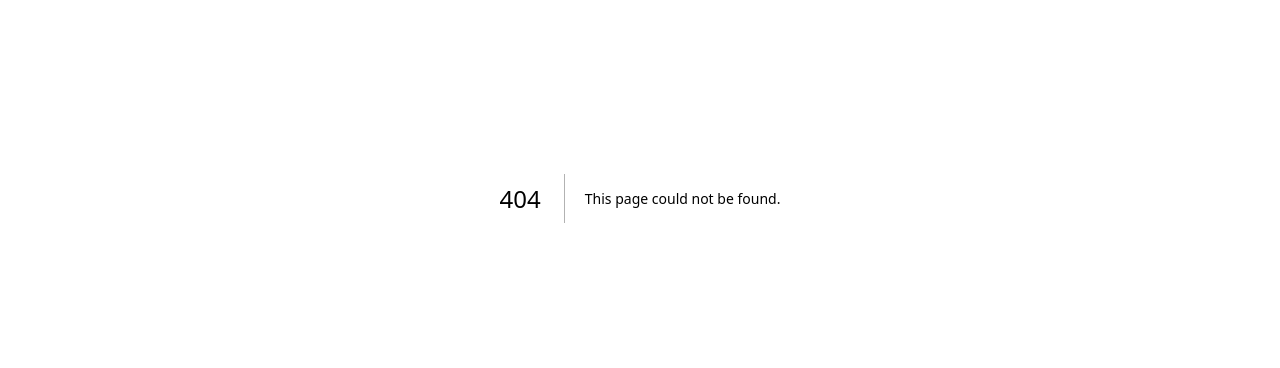
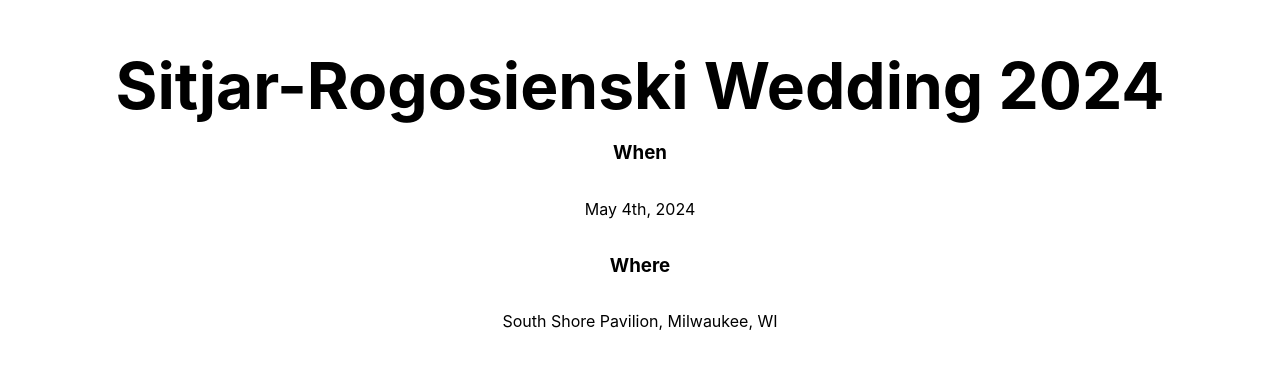
Before and after one commit to u1134889/wedding-website, a Next.js app: page /save-the-date in a window 1280 px wide. Before the commit this address had no page. Shown: the part 202-570 px from the top of the page. Built offline with nearby package versions, Linux system fonts and the light colour scheme.

Commit message:
Begins the save the date page

```diff
--- /dev/null
+++ b/pages/save-the-date.tsx
@@ -0,0 +1,27 @@
+import Head from 'next/head';
+import styles from '../styles/Home.module.css';
+
+export default function SaveTheDate() {
+  return (
+    <div className={styles.container}>
+      <Head>
+        <title>Save the Date</title>
+        <meta name="description" content="Save the date for Sitjar-Rogosienski wedding 2024" />
+        <link rel="icon" href="/favicon.ico" />
+      </Head>
+      <main className={styles.main}>
+        <h1 className={styles.title}>
+          Sitjar-Rogosienski Wedding 2024
+        </h1>
+
+        <h3>When</h3>
+        <p>May 4th, 2024</p>
+
+        <h3>Where</h3>
+        <p><a href="https://goo.gl/maps/UbcXZnsv7RJ9Gjsc9" target="_blank" rel="noopener noreferrer">South Shore Pavilion, Milwaukee, WI</a></p>
+
+
+      </main>
+    </div>
+  );
+}
```
